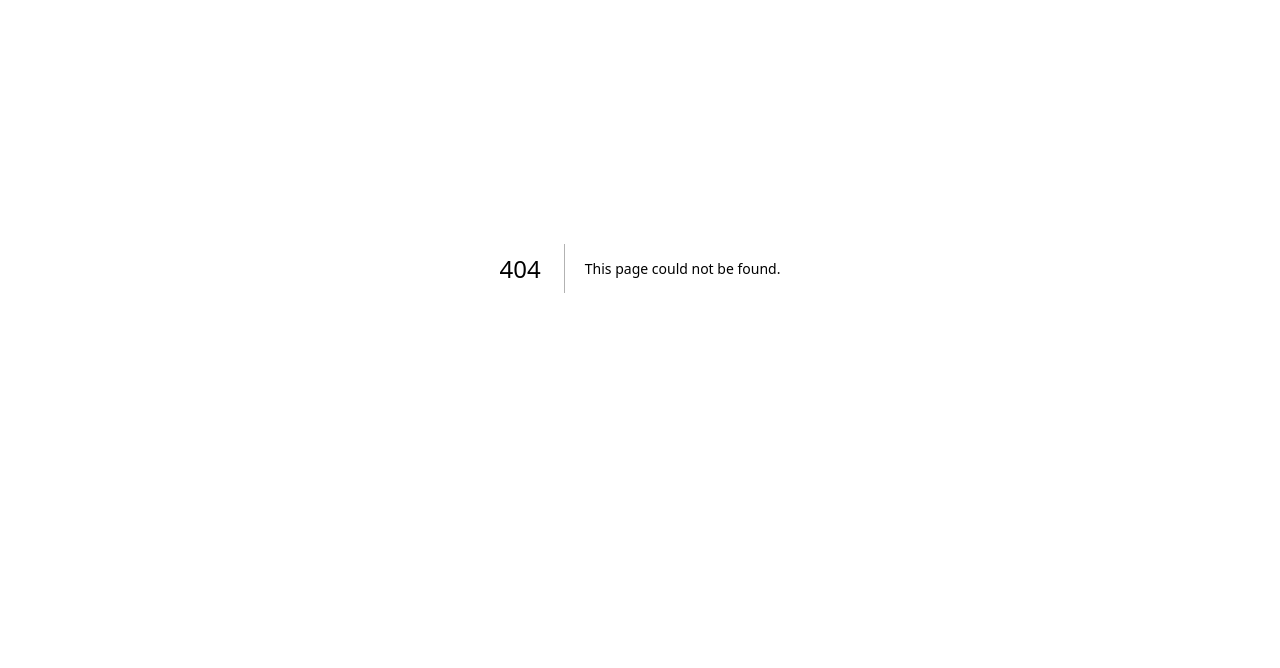
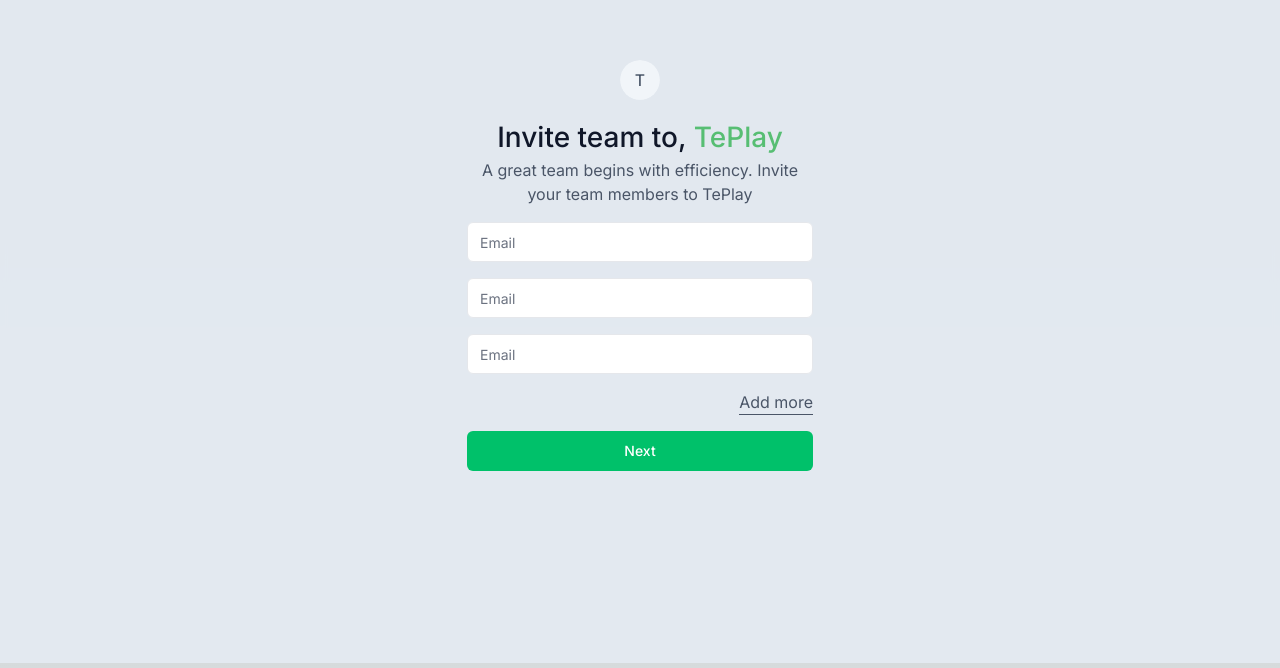
Before and after one commit to Clearpath-HQ/Clearpath_frontend, a Next.js app in the folder clearpath/: page /onboarding/team in a window 1280 px wide. Before the commit this address had no page. Shown: the part 132-800 px from the top of the page. Built offline with nearby package versions, Linux system fonts and the light colour scheme.

Commit message:
Remove the full width from the button component and style the porps tself

```diff
--- a/clearpath/app/onboarding/onboardingTeam/page.tsx
+++ b/clearpath/app/onboarding/team/page.tsx
@@ -33,7 +33,9 @@
               <span>Add more</span>
               <hr className="border-t border-[#4A5567]" />
             </div>
-            <Button variant="default">Next</Button>
+            <Button variant="default" className="w-full">
+              Next
+            </Button>
           </div>
         </section>
       </div>
--- a/clearpath/components/ui/button.tsx
+++ b/clearpath/components/ui/button.tsx
@@ -10,7 +10,7 @@
     variants: {
       variant: {
         default:
-          "bg-[#00C16A] text-[#ffffff] w-full hover:bg-gray-900/90 bg-[#00C16A] dark:text-gray-100 dark:hover:bg-[#00C16A]",
+          "bg-[#00C16A] text-[#ffffff] hover:bg-gray-900/90 bg-[#00C16A] dark:text-gray-100 dark:hover:bg-[#00C16A]",
         destructive:
           "bg-red-500 text-gray-50 hover:bg-red-500/90 dark:bg-red-900 dark:text-gray-50 dark:hover:bg-red-900/90",
         outline:
```
Also changed, not shown: clearpath/app/onboarding/splash/page.tsx (renamed from clearpath/app/onboarding/onboardingSplash/page.tsx), clearpath/app/onboarding/welcome/page.tsx (renamed from clearpath/app/onboarding/onboardingWelcome/page.tsx).
